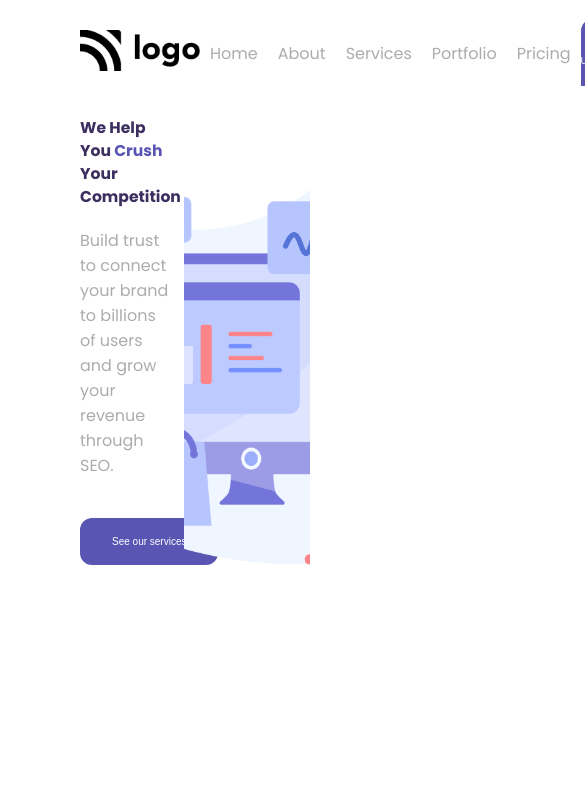
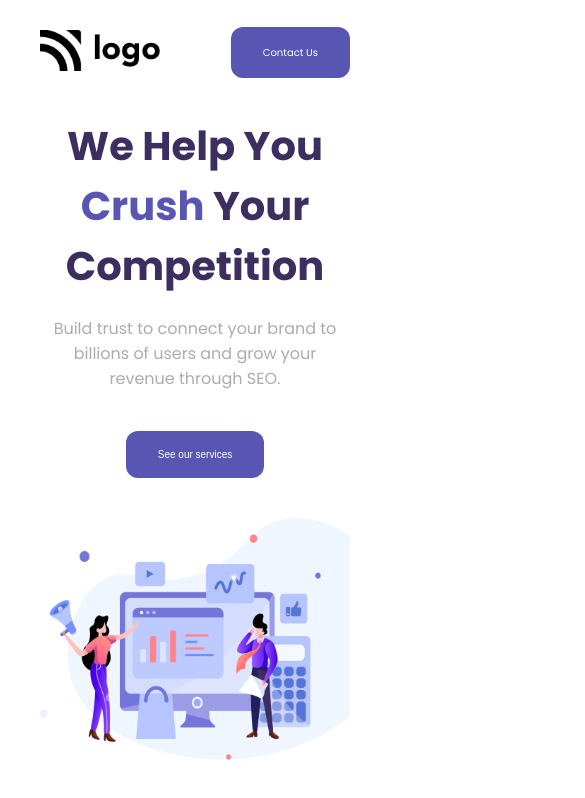
Before and after one commit to planner-sohrab/seo-master2, a plain HTML site: page index.html in a window 390 px wide. Shown: the top 798 px of the page, 585 px wide, since content can reach past the window. Drawn offline with Linux system fonts and the light colour scheme.

Commit message:
media query added

```diff
--- a/style2.css
+++ b/style2.css
@@ -140,3 +140,43 @@ img[alt="brand-logo"] {
 .banner-container div:last-child {
   width: 55%;
 }
+
+/* Responsive */
+
+@media (max-width: 1000px) {
+  .container {
+    padding-inline: 4rem;
+  }
+
+  .navbar-container .grow-list {
+    display: none;
+  }
+
+  .banner-container {
+    margin-top: 4rem;
+    flex-direction: column;
+    text-align: center;
+    row-gap: 4rem;
+  }
+
+  .banner-container .btn {
+    margin-inline: auto;
+  }
+
+  .heading-text {
+    font-size: 4rem;
+    padding-inline: 2rem;
+  }
+
+  .description {
+    margin-inline: auto;
+  }
+
+  .banner-container div:first-child {
+    width: 100%;
+  }
+
+  .banner-container div:last-child {
+    width: 100%;
+  }
+}
```
